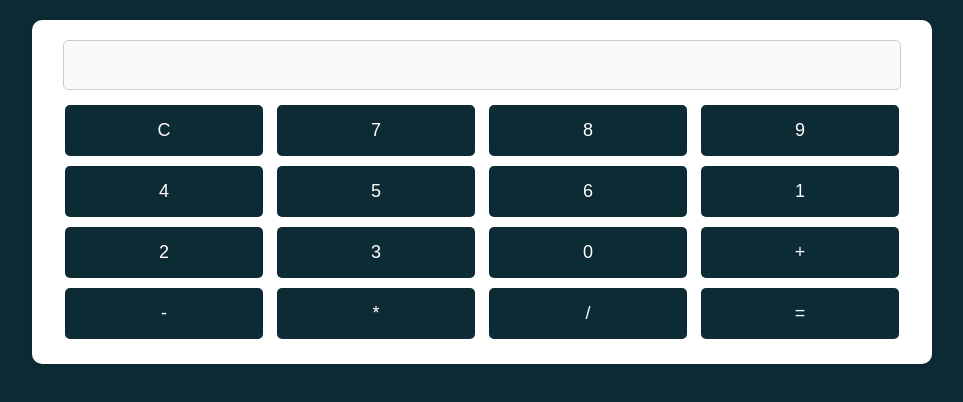
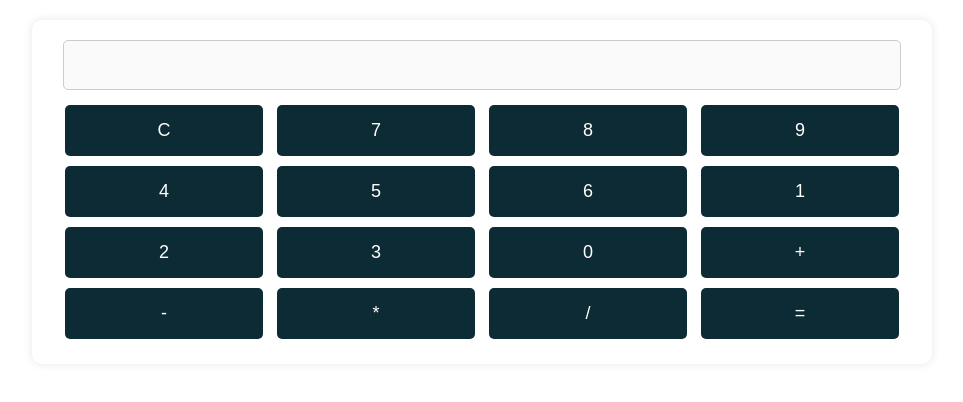
Before and after one commit to AlsjeGIT/notion_widgets, a plain HTML site: page index.html in a window 1280 px wide. Shown: the whole page, without its empty margins (158-1121 px from the left). Drawn offline with Linux system fonts and the light colour scheme.

Commit message:
Update index.html

```diff
--- a/index.html
+++ b/index.html
@@ -9,7 +9,7 @@
             font-family: Arial, sans-serif;
             text-align: center;
             margin: 20px;
-            background-color: #0D2B35;
+            background-color: transparent;
             color: white;
         }
         .calculator {
```
